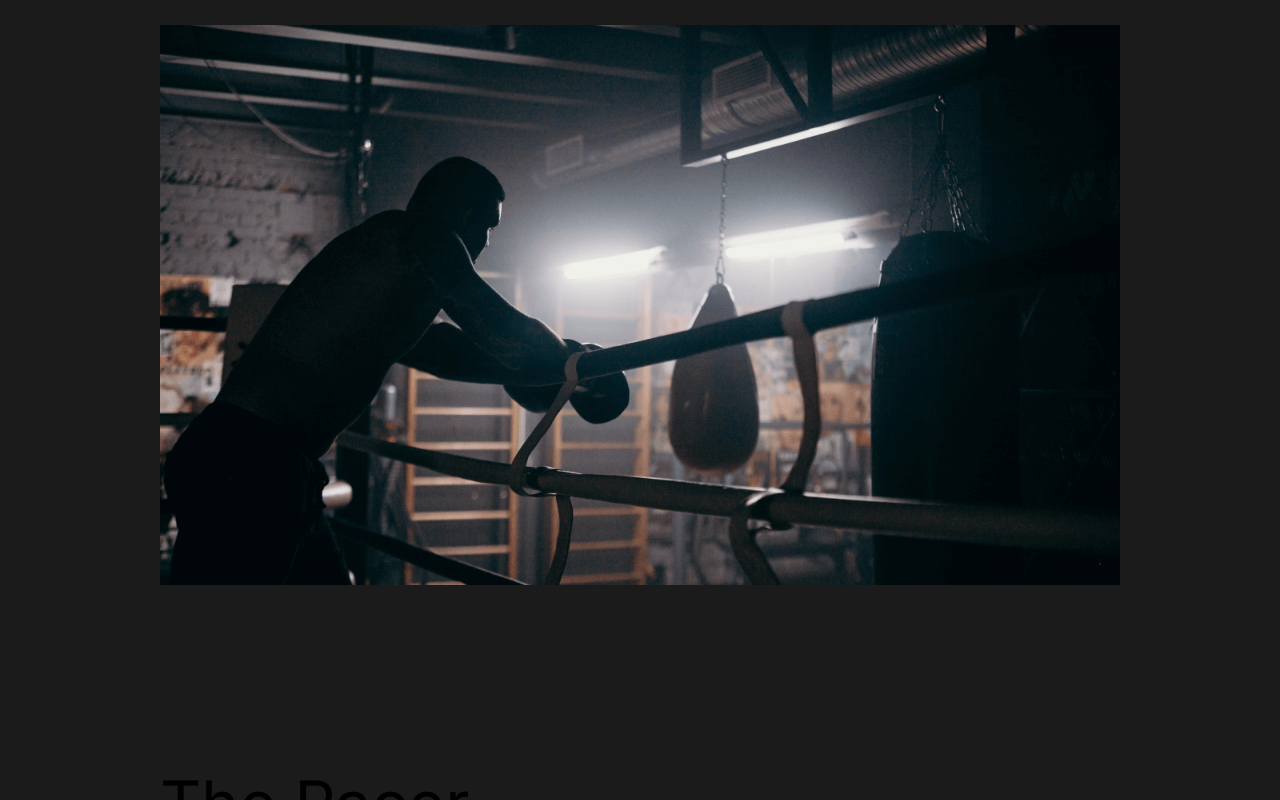
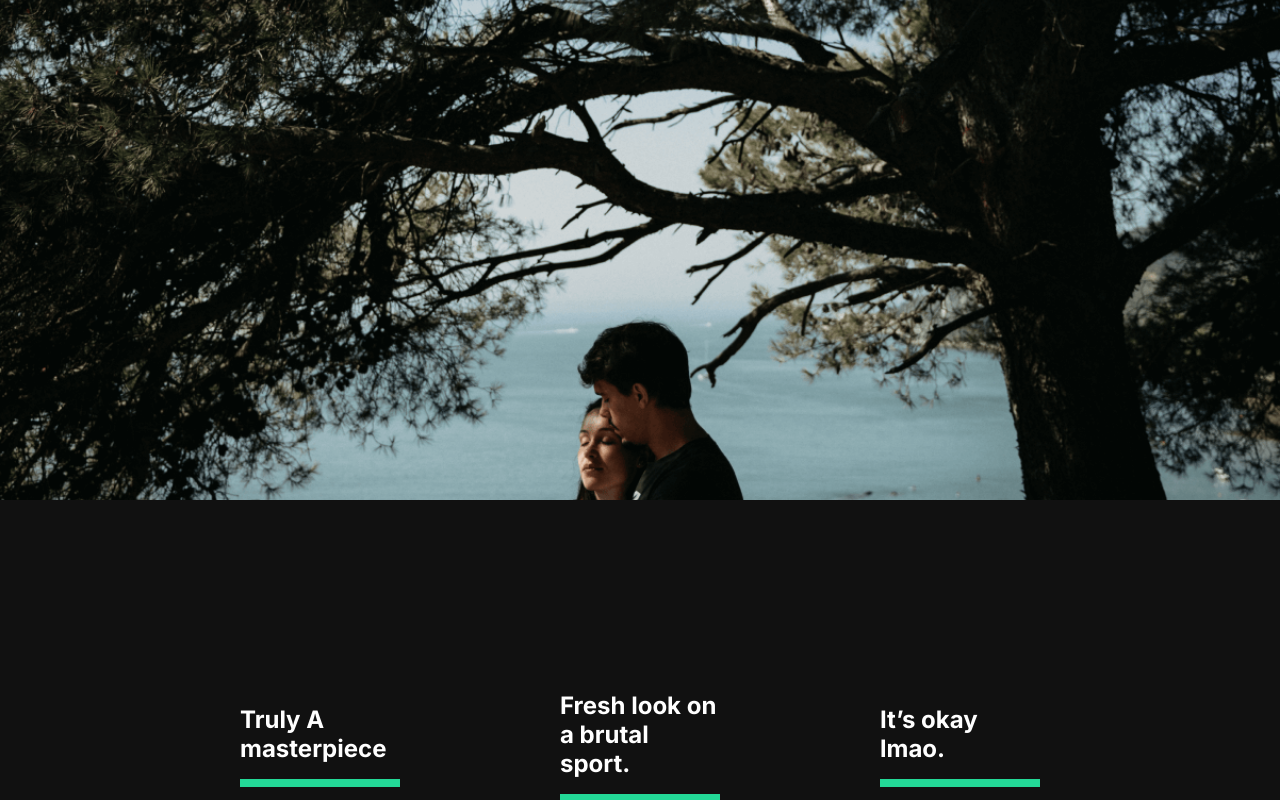
Before and after one commit to rangoc/Movies-Portfolio, a React (Create React App) app: page /work/good-times in a window 1280 px wide. Shown: the part 300-1100 px from the top of the page. Built offline with nearby package versions, Linux system fonts and the light colour scheme.

Commit message:
Added Movie Details

```diff
--- a/src/components/App.js
+++ b/src/components/App.js
@@ -5,6 +5,8 @@
 import AboutUs from 'pages/AboutUs';
 import ContactUs from 'pages/ContactUs';
 import OurWork from 'pages/OurWork';
+import MovieDetail from 'pages/MovieDetail';
+// Import components
 import Nav from 'components/Nav';
 // Router
 import { Switch, Route } from 'react-router-dom';
@@ -17,8 +19,11 @@
         <Route exact path="/">
           <AboutUs />
         </Route>
-        <Route path="/work">
+        <Route exact path="/work">
           <OurWork />
+        </Route>
+        <Route path="/work/:id">
+          <MovieDetail />
         </Route>
         <Route path="/contact">
           <ContactUs />
--- a/src/components/GlobalStyle.js
+++ b/src/components/GlobalStyle.js
@@ -6,8 +6,8 @@
   box-sizing: border-box;
 }
 body {
-  background: #1b1b1b;
-  ${'' /* background: #111111; */}
+  ${'' /* background: #1b1b1b; */}
+  background: #111111;
   font-family: 'Inter', sans-serif;
 }
 button {
--- a/src/components/Nav.js
+++ b/src/components/Nav.js
@@ -30,7 +30,7 @@
   justify-content: space-between;
   align-items: center;
   padding: 1rem 10rem;
-  background: #282828;
+  background: #141414;
   a {
     color: white;
     text-decoration: none;
--- /dev/null
+++ b/src/moviesData.js
@@ -0,0 +1,81 @@
+//Import Images
+import athlete from 'assets/athlete-small.png';
+import goodtimes from 'assets/goodtimes-small.png';
+import theracer from 'assets/theracer-small.png';
+import athlete2 from 'assets/athlete2.png';
+import goodtimes2 from 'assets/good-times2.jpg';
+import theracer2 from 'assets/the-racer2.jpg';
+
+export const MoviesData = () => {
+  return [
+    {
+      title: 'The Athlete',
+      mainImg: athlete,
+      secondaryImg: athlete2,
+      url: '/work/the-athlete',
+      awards: [
+        {
+          title: 'Truly A masterpiece',
+          description:
+            '“Lorem Ipsum is simply dummy text of the printing and typesetting industry.”',
+        },
+        {
+          title: 'Fresh look on a brutal sport.',
+          description:
+            '“Lorem Ipsum is simply dummy text of the printing and typesetting industry.”',
+        },
+        {
+          title: 'It’s okay lmao.',
+          description:
+            '“Lorem Ipsum is simply dummy text of the printing and typesetting industry.”',
+        },
+      ],
+    },
+    {
+      title: 'Good Times',
+      mainImg: goodtimes,
+      url: '/work/good-times',
+      secondaryImg: goodtimes2,
+      awards: [
+        {
+          title: 'Truly A masterpiece',
+          description:
+            '“Lorem Ipsum is simply dummy text of the printing and typesetting industry.”',
+        },
+        {
+          title: 'Fresh look on a brutal sport.',
+          description:
+            '“Lorem Ipsum is simply dummy text of the printing and typesetting industry.”',
+        },
+        {
+          title: 'It’s okay lmao.',
+          description:
+            '“Lorem Ipsum is simply dummy text of the printing and typesetting industry.”',
+        },
+      ],
+    },
+    {
+      title: 'The Racer',
+      mainImg: theracer,
+      url: '/work/the-racer',
+      secondaryImg: theracer2,
+      awards: [
+        {
+          title: 'Truly A masterpiece',
+          description:
+            '“Lorem Ipsum is simply dummy text of the printing and typesetting industry.”',
+        },
+        {
+          title: 'Fresh look on a brutal sport.',
+          description:
+            '“Lorem Ipsum is simply dummy text of the printing and typesetting industry.”',
+        },
+        {
+          title: 'It’s okay lmao.',
+          description:
+            '“Lorem Ipsum is simply dummy text of the printing and typesetting industry.”',
+        },
+      ],
+    },
+  ];
+};
--- /dev/null
+++ b/src/pages/MovieDetail.js
@@ -0,0 +1,105 @@
+import React, { useState, useEffect } from 'react';
+import styled from 'styled-components';
+import { useHistory } from 'react-router-dom';
+import { MoviesData } from '../moviesData';
+const MovieDetail = () => {
+  const history = useHistory();
+  const url = history.location.pathname;
+  const [movies, setMovies] = useState(MoviesData);
+  const [movie, setMovie] = useState(null);
+
+  // useEffect
+  useEffect(() => {
+    const currentMovie = movies.filter((movie) => movie.url === url);
+    setMovie(currentMovie[0]);
+  }, [movies, url]);
+  return (
+    <>
+      {movie && (
+        <Details>
+          <Headline>
+            <h2>{movie.title}</h2>
+            <img src={movie.mainImg} alt="movie" />
+          </Headline>
+          <Awards>
+            {movie.awards.map((award, index) => (
+              <Award
+                title={award.title}
+                description={award.description}
+                key={index}
+              />
+            ))}
+          </Awards>
+          <ImageDisplay>
+            <img src={movie.secondaryImg} alt="movie" />
+          </ImageDisplay>
+        </Details>
+      )}
+    </>
+  );
+};
+
+const Details = styled.div`
+  color: white;
+`;
+
+const Headline = styled.div`
+  min-height: 90vh;
+  padding-top: 20vh;
+  position: relative;
+  h2 {
+    position: absolute;
+    top: 10%;
+    left: 50%;
+    transform: translate(-50%, -10%);
+  }
+  img {
+    width: 100%;
+    height: 70vh;
+    object-fit: cover;
+  }
+`;
+
+const Awards = styled.div`
+  min-height: 80vh;
+  display: flex;
+  margin: 5rem 10rem;
+  align-items: center;
+  justify-content: space-around;
+`;
+
+const AwardStyle = styled.div`
+  padding: 5rem;
+  /* padding ^ could be customized for responsiveness issues */
+  h3 {
+    font-size: 1.5rem;
+  }
+  .line {
+    width: 100%;
+    background: #23d997;
+    height: 0.5rem;
+    margin: 1rem 0rem;
+  }
+  p {
+    padding: 2rem 0rem;
+  }
+`;
+const ImageDisplay = styled.div`
+  min-height: 50vh;
+  img {
+    width: 100%;
+    height: 80vh;
+    object-fit: cover;
+  }
+`;
+// Award Component
+const Award = ({ title, description }) => {
+  return (
+    <AwardStyle>
+      <h3>{title}</h3>
+      <div className="line"></div>
+      <p>{description}</p>
+    </AwardStyle>
+  );
+};
+export default MovieDetail;
--- a/src/pages/OurWork.js
+++ b/src/pages/OurWork.js
@@ -11,21 +11,21 @@
       <Movie>
         <h2>The Athlete</h2>
         <div className="line"></div>
-        <Link>
+        <Link to="/work/the-athlete">
           <img src={athlete} alt="" />
         </Link>
       </Movie>
       <Movie>
         <h2>The Racer</h2>
         <div className="line"></div>
-        <Link>
+        <Link to="/work/the-racer">
           <img src={theracer} alt="" />
         </Link>
       </Movie>
       <Movie>
         <h2>Good Times</h2>
         <div className="line"></div>
-        <Link>
+        <Link to="/work/good-times">
           <img src={goodtimes} alt="" />
         </Link>
       </Movie>
```
